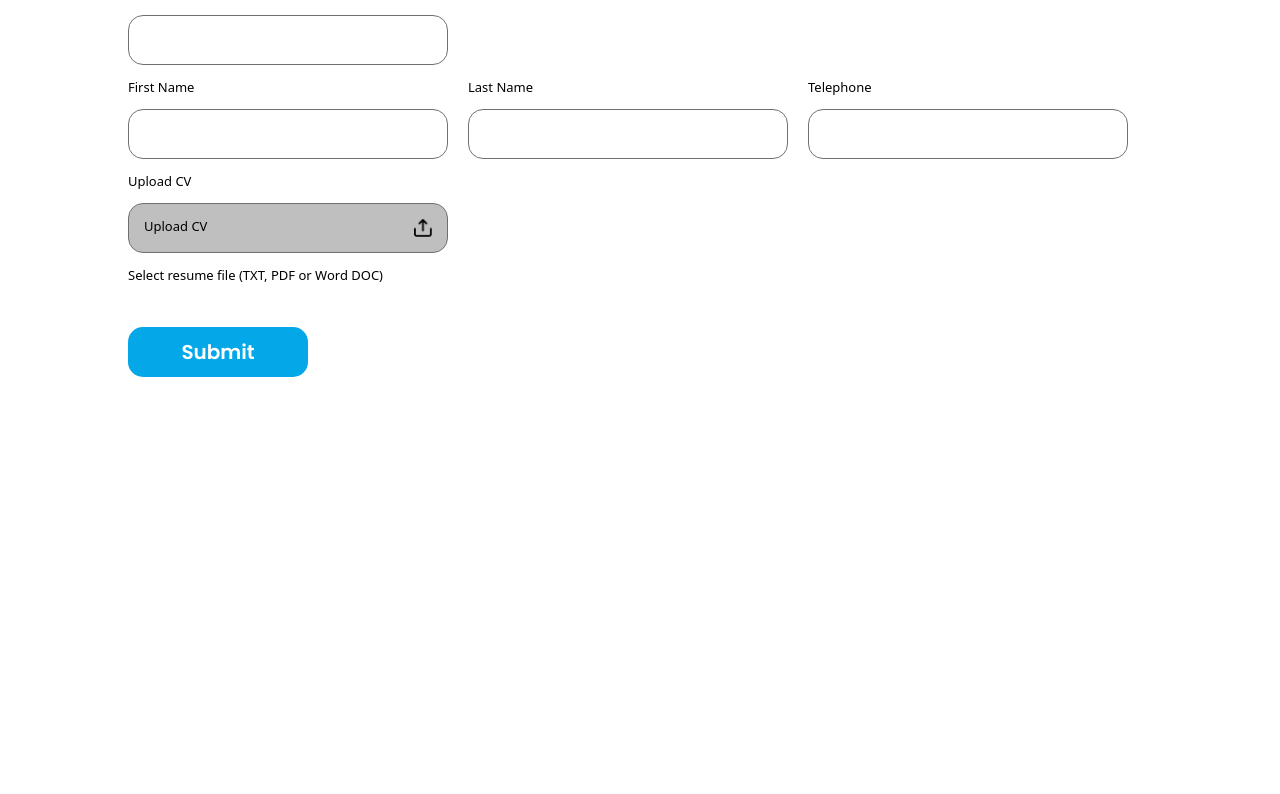
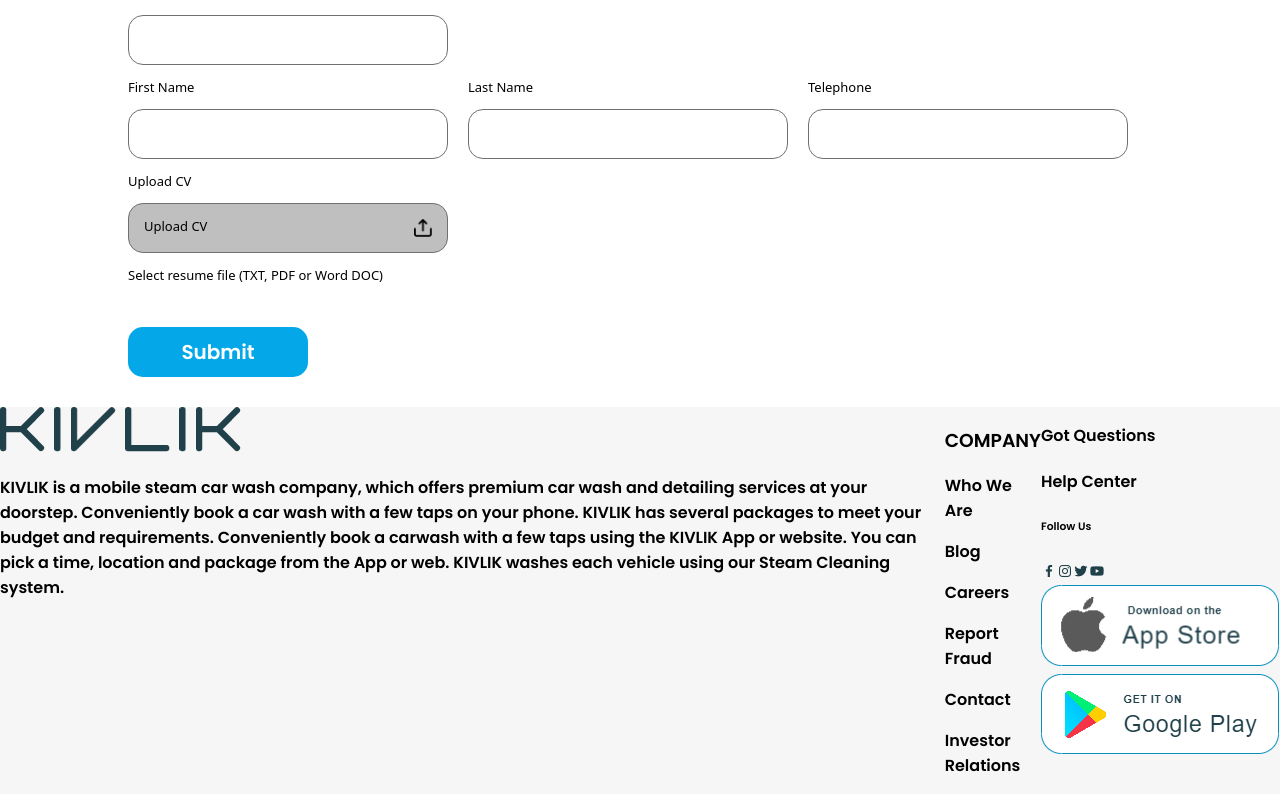
Before and after one commit to 0MUHAMMEDIRFAN/Kivlic-career-Assignment, a React (Create React App) app: page / in a window 1280 px wide. Shown: the part 694-1488 px from the top of the page. Before the commit the page ends 1101 px from the top, so only its background shows below. Built offline with nearby package versions, Linux system fonts and the light colour scheme.

Commit message:
UX completed

```diff
--- a/public/index.html
+++ b/public/index.html
@@ -8,6 +8,7 @@
       name="description"
       content="Kivlic career website"
     />
+    <link href='https://unpkg.com/boxicons@2.1.4/css/boxicons.min.css' rel='stylesheet'>
 
     <title>Kivlic Career</title>
   </head>
--- a/src/App.js
+++ b/src/App.js
@@ -2,6 +2,7 @@ import "./style.scss"
 import Banner from "./Pages/Banner.js";
 import Navbar from "./Pages/Navbar";
 import FormContainer from "./Pages/FormContainer";
+import Footer from "./Pages/Footer";
 
 function App() {
   return (
@@ -9,6 +10,7 @@ function App() {
       <Navbar/>
       <Banner/>
       <FormContainer/>
+      <Footer/>
     </div>
   );
 }
--- /dev/null
+++ b/src/Pages/Footer.js
@@ -0,0 +1,42 @@
+import React from 'react'
+import logoFooter from "../images/logoFooter.png"
+import appstore from "../images/app store.png"
+import playstore from "../images/play store.png"
+
+function Footer() {
+    return (
+        <div className='footer'>
+            <div className="about">
+                <img src={logoFooter} alt="" />
+                <p>KIVLIK is a mobile steam car wash company, which offers premium car wash and detailing services at your doorstep. Conveniently book a car wash with a few taps on your phone. KIVLIK has several packages to meet your budget and requirements. Conveniently book a carwash with a few taps using the KIVLIK App or website. You can pick a time, location and package from the App or web. KIVLIK washes each vehicle using our Steam Cleaning system.
+                </p>
+            </div>
+            <div className="company">
+                <h3>COMPANY</h3>
+                <p> Who We Are</p>
+                <p> Blog</p>
+                <p> Careers</p>
+                <p> Report Fraud</p>
+                <p> Contact</p>
+                <p> Investor Relations</p>
+            </div>
+            <div className="question">
+                <p>Got Questions</p>
+                <h4>Help Center</h4>
+                <h6>Follow Us</h6>
+                <div className="social">
+                <i className='bx bxl-facebook'  ></i>
+                <i className='bx bxl-instagram' ></i>
+                <i className='bx bxl-twitter' ></i>
+                <i className='bx bxl-youtube' ></i>
+                </div>
+                <div className="store">
+                    <img src={appstore} alt="" />
+                    <img src={playstore} alt="" />
+                </div>
+            </div>
+        </div >
+    )
+}
+
+export default Footer
--- a/src/style.scss
+++ b/src/style.scss
@@ -16,6 +16,10 @@ label {
     padding-inline: 15px;
     border-radius: 15px;
     font-size: 15px;
+}
+
+i{
+    color: #20404A;
 }
 
 button,
@@ -201,6 +205,11 @@ body {
             }
         }
     }
+
+    .footer{
+        display: flex;
+        background: #f6f6f6;
+    }
 }
 
 @keyframes shake {
```
Also changed, not shown: src/images/app store.png (added), src/images/play store.png (added).
